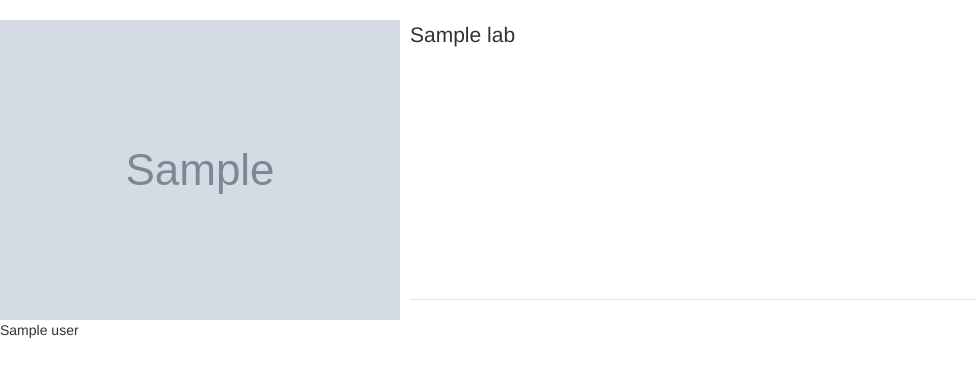
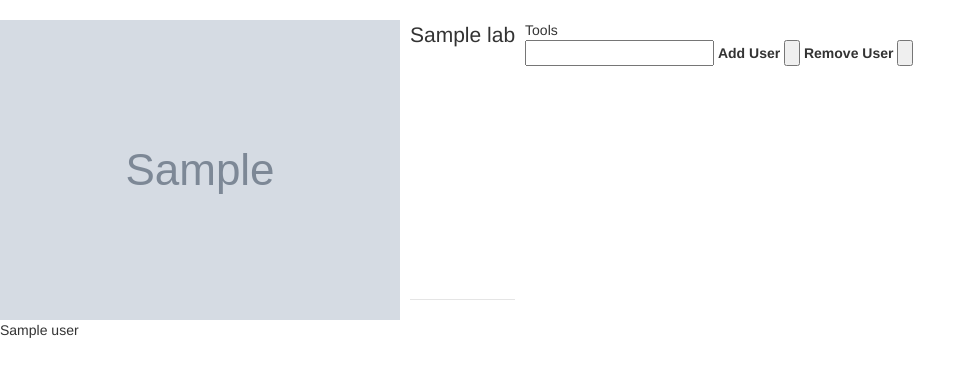
Before and after one commit to ASFOpenSARlab/opensciencelab-portal-v2, a Python web app: template portal-cdk/lambda/templates/manage.j2 in a window 1280 px wide. Shown: the part 42-419 px from the top of the page, without its empty margins (0-976 px from the left). Run offline with Jinja, Linux system fonts and the light colour scheme; the template is opened without the code that fills it: most values are stand-ins (such as "Sample title", 1, 10 or a date in 2020); grey boxes marked "Sample" are stand-in pictures.

Commit message:
feat: add lab user adding and removing

```diff
--- a/portal-cdk/lambda/templates/manage.j2
+++ b/portal-cdk/lambda/templates/manage.j2
@@ -4,6 +4,7 @@
     <body>
         {% include './noscript.j2' %}
         {% include './navbar.j2' %}
+        <div class="horizontal-div">
             <div>
                 <div class="horizontal-div">
                     <span>
@@ -17,5 +18,53 @@
                     {{ user }}
                 {% endfor %}
             </div>
+            <div>
+                <span>Tools</span>
+                <div>
+                    <input type="text" id="user-field">
+                    <label for="add-user-btn">Add User</label>
+                    <input type="button" id="add-user-btn" onclick="">
+                    <label for="remove-user-btn">Remove User</label>
+                    <input type="button" id="remove-user-btn">
+                </div>
+            </div>
+        </div>
     </body>
+    <script>
+        function postAndRefresh(url, data={}){
+            fetch(url, {
+                method: 'POST',
+                headers:{
+                    'Content-Type': 'application/json'
+                },
+                body: JSON.stringify(data)
+            })
+            .then(response => {
+                // Check response is ok
+                if(!response.ok){
+                    throw new Error("Request failed");
+                }
+                return response.json();
+            })
+            .then(result => {
+                // Reload page
+                location.reload();
+            })
+            .catch(error => {
+                // Handle Errors
+                console.error("Error:", error);
+            });
+        }
+        // Add button listeners
+        document.getElementById("add-user-btn").addEventListener('click', function(){
+            const username = document.getElementById("user-field").value;
+            document.getElementById("user-field").value = "";
+            postAndRefresh("/portal/access/manage/{{lab.short_lab_name}}/edituser", { action: "add", username: username });
+        });
+        document.getElementById("remove-user-btn").addEventListener('click', function(){
+            const username = document.getElementById("user-field").value;
+            document.getElementById("user-field").value = "";
+            postAndRefresh("/portal/access/manage/{{lab.short_lab_name}}/edituser", { action: "remove", username: username });
+        });
+    </script>
 </html>
```
Also changed, not shown: portal-cdk/lambda/portal/access.py (+29 -0 lines), portal-cdk/lambda/util/user/user.py (+14 -0 lines). Lines whose indentation alone changed are shown as unchanged.
